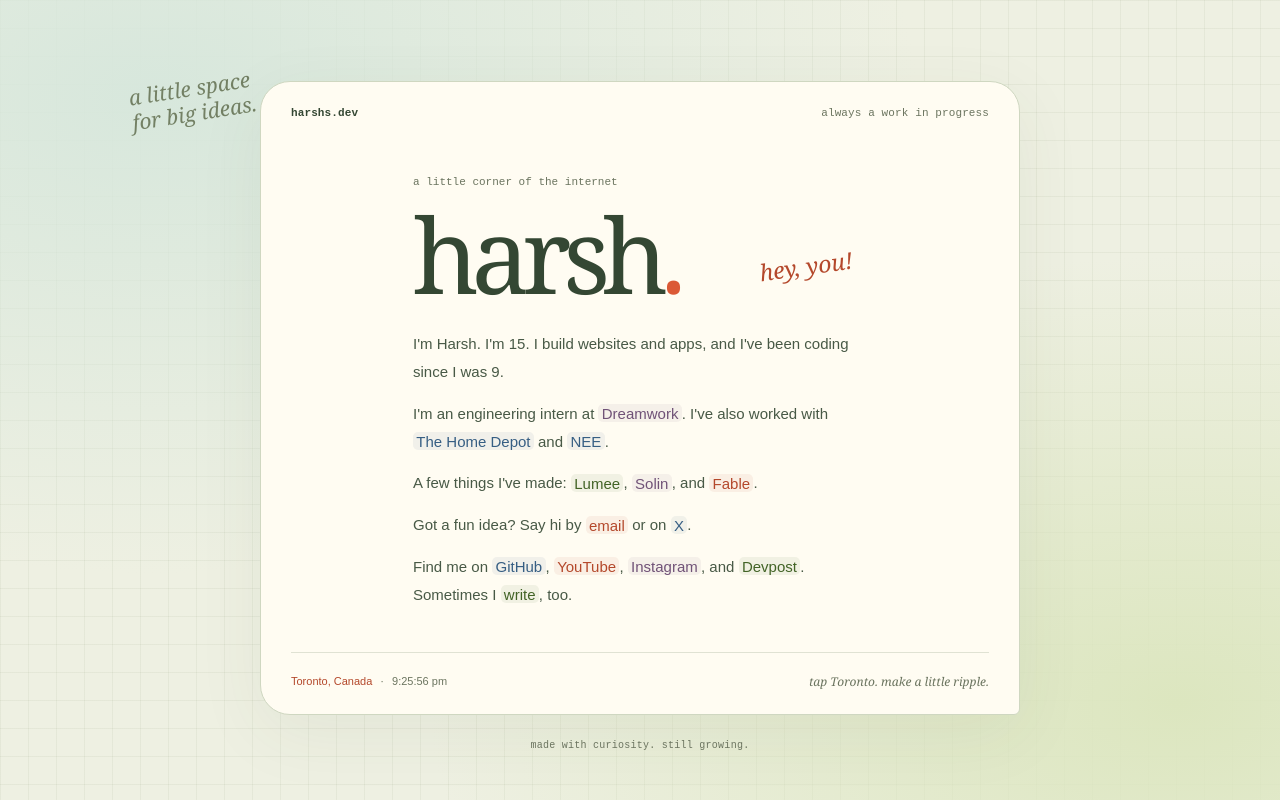
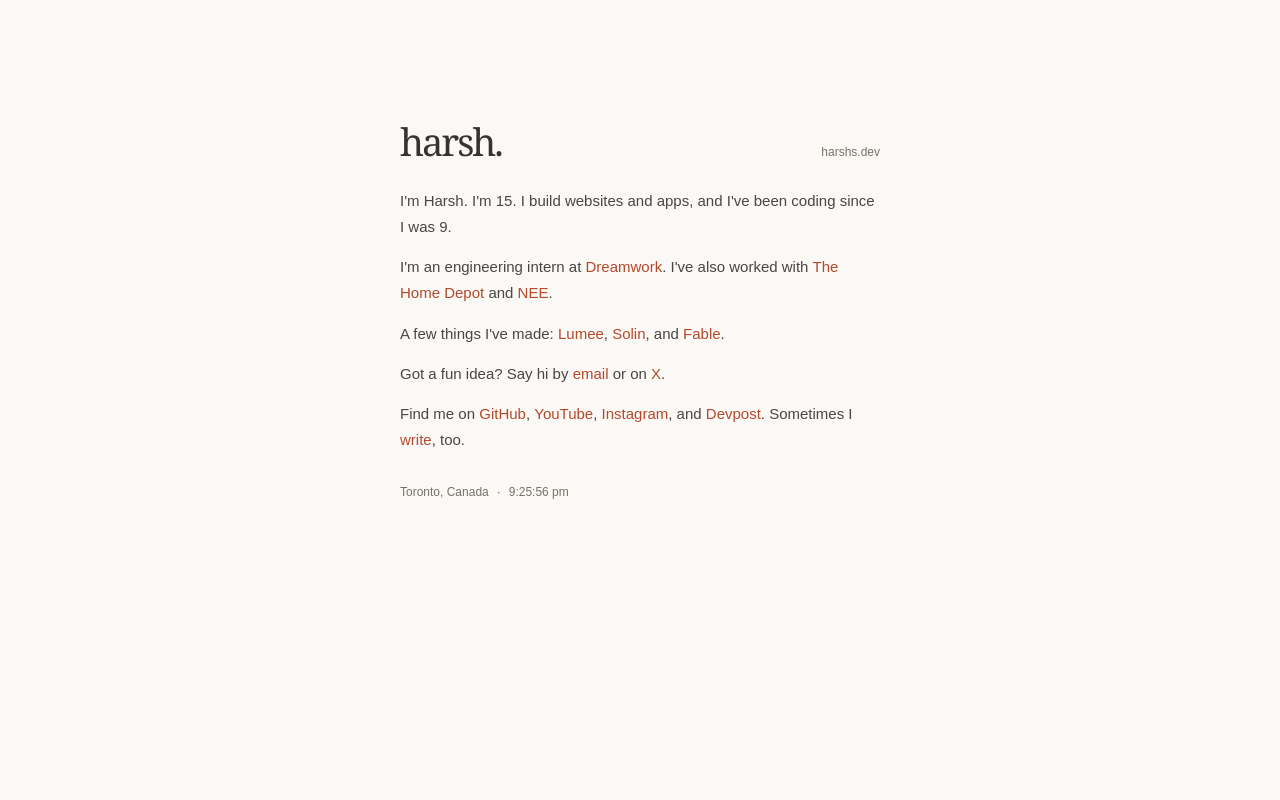
Before and after one commit to GreenKeewi/bio, a Next.js app: page / in a window 1280 px wide. Built offline with nearby package versions, Linux system fonts and the light colour scheme.

Commit message:
Reduce portfolio to compact text and a quiet neutral layout

```diff
--- a/app/globals.css
+++ b/app/globals.css
@@ -2,10 +2,10 @@
 
 :root {
   color-scheme: light;
-  --bg-base: #eef0e2;
-  --plate: #fffcf2;
-  --ink: #344733;
-  --ink-soft: #6b745f;
+  --bg-base: #faf9f6;
+  --plate: #f0ede7;
+  --ink: #35332f;
+  --ink-soft: #777269;
   --accent-blue: #365e83;
   --accent-coral: #b4482b;
   --accent-green: #426326;
@@ -67,95 +67,39 @@ button:focus-visible {
   outline-offset: 4px;
 }
 
-/* A small paper note in a quiet, gridded garden. All decoration is static. */
+/* Compact text, a warm neutral page, and one quiet accent. */
 .home-shell {
-  min-height: 100svh;
-  display: flex;
-  flex-direction: column;
-  align-items: center;
-  justify-content: center;
-  padding: 64px 28px 28px;
-  position: relative;
-  isolation: isolate;
-  background-image:
-    radial-gradient(ellipse at 12% 12%, #d7e7dc 0, transparent 48%),
-    radial-gradient(ellipse at 92% 88%, #dce6bf 0, transparent 45%),
-    linear-gradient(#78866314 1px, transparent 1px),
-    linear-gradient(90deg, #78866314 1px, transparent 1px);
-  background-size: auto, auto, 28px 28px, 28px 28px;
-}
-
-.home-paper {
   width: 100%;
-  max-width: 760px;
-  background: var(--plate);
-  border: 1px solid #cfd7c1;
-  border-radius: 30px 30px 6px 30px;
-  box-shadow: 0 18px 70px #3c4f3010;
-}
-
-.home-topline {
-  display: flex;
-  justify-content: space-between;
-  gap: 16px;
-  padding: 22px 30px;
-  color: var(--ink-soft);
-  font-family: "Courier New", monospace;
-  font-size: 11px;
-  letter-spacing: 0.01em;
-}
-
-.home-wordmark {
-  color: var(--ink);
-  font-weight: 700;
-}
-
-.home-letter {
-  max-width: 510px;
+  max-width: 532px;
   margin: 0 auto;
-  padding: 28px 28px 44px;
+  padding: clamp(64px, 15vh, 144px) 26px 48px;
 }
 
 .home-intro {
-  position: relative;
-  margin-bottom: 27px;
-}
-
-.home-eyebrow {
-  display: block;
-  margin-bottom: 12px;
-  font-family: "Courier New", monospace;
-  font-size: 11px;
-  color: var(--ink-soft);
+  display: flex;
+  align-items: baseline;
+  justify-content: space-between;
+  gap: 16px;
+  margin-bottom: 24px;
 }
 
 .home-intro h1 {
+  color: var(--ink);
   font-family: Georgia, "Times New Roman", serif;
-  font-size: clamp(76px, 12vw, 104px);
+  font-size: 38px;
   font-weight: 400;
-  letter-spacing: -0.075em;
-  line-height: 0.95;
-  color: var(--ink);
+  letter-spacing: -0.055em;
+  line-height: 1.15;
 }
 
-.home-intro h1 span {
-  color: #db5936;
-}
-
-.home-salutation {
-  position: absolute;
-  right: 14px;
-  bottom: 17px;
-  transform: rotate(-8deg);
-  font-family: Georgia, "Times New Roman", serif;
-  font-style: italic;
-  font-size: 23px;
-  color: var(--accent-coral);
+.home-domain {
+  color: var(--ink-soft);
+  font-size: 12px;
 }
 
 .home-copy {
   font-size: 15px;
-  line-height: 1.85;
+  line-height: 1.75;
 }
 
 .home-copy p + p {
@@ -163,79 +107,29 @@ button:focus-visible {
 }
 
 .inline-link {
-  padding: 0.04em 0.22em;
-  background: color-mix(in srgb, currentColor 7%, transparent);
-  border-radius: 5px;
-  white-space: nowrap;
+  color: var(--accent-coral);
+  font-weight: 500;
 }
 
 .home-footer {
-  display: flex;
-  flex-wrap: wrap;
-  align-items: center;
-  justify-content: space-between;
-  gap: 9px 18px;
-  margin: 0 30px;
-  padding: 18px 0 22px;
-  border-top: 1px solid var(--line);
-  font-size: 11px;
+  margin-top: 28px;
   color: var(--ink-soft);
+  font-size: 12px;
 }
 
 .home-location {
   display: flex;
+  align-items: baseline;
   flex-wrap: wrap;
   gap: 0 8px;
 }
 
 .home-location .ripple-word {
-  color: var(--accent-coral);
-}
-
-.home-ripple-note {
-  font-family: Georgia, "Times New Roman", serif;
-  font-style: italic;
-  font-size: 12px;
-}
-
-.home-margin-note {
-  position: absolute;
-  top: 76px;
-  left: max(24px, calc(50% - 510px));
-  z-index: -1;
-  transform: rotate(-9deg);
-  font-family: Georgia, "Times New Roman", serif;
-  font-size: 21px;
-  font-style: italic;
-  line-height: 1.2;
-  color: #738064;
-}
-
-.home-signoff {
-  margin-top: 22px;
-  font-family: "Courier New", monospace;
-  font-size: 10px;
-  letter-spacing: 0.025em;
   color: var(--ink-soft);
 }
 
-@media (max-width: 1100px) {
-  .home-margin-note { display: none; }
-}
-
 @media (max-width: 600px) {
-  .home-shell { padding: 24px 14px; }
-  .home-paper { border-radius: 24px 24px 5px 24px; }
-  .home-topline { padding: 20px 22px; font-size: 10px; }
-  .home-topline > span { max-width: 110px; text-align: right; }
-  .home-letter { padding: 30px 24px 32px; }
-  .home-salutation { right: 0; bottom: 10px; font-size: 20px; }
-  .home-footer { margin: 0 24px; flex-direction: column; align-items: flex-start; }
-}
-
-@media (max-width: 359px) {
-  .home-salutation { display: none; }
-  .home-letter { padding-inline: 20px; }
+  .home-shell { padding-top: 64px; }
 }
 
 /* ── blog post MDX content ── */
--- a/app/page.tsx
+++ b/app/page.tsx
@@ -1,36 +1,25 @@
 import type { ReactNode } from "react";
-import Link from "next/link";
 import LiveClock from "./components/LiveClock";
 import { RippleWord } from "./components/PixelRipple";
 
 function InlineLink({
   href,
   children,
-  tone = "blue",
 }: {
   href: string;
   children: ReactNode;
-  tone?: "blue" | "coral" | "green" | "purple";
 }) {
-  return <a className={`inline-link link-${tone}`} href={href}>{children}</a>;
+  return <a className="inline-link" href={href}>{children}</a>;
 }
 
 export default function Home() {
   return (
     <main className="home-shell">
-      <div className="home-margin-note" aria-hidden="true">a little space<br />for big ideas.</div>
-      <article className="home-paper">
-        <header className="home-topline">
-          <Link href="/" className="home-wordmark">harshs.dev</Link>
-          <span>always a work in progress</span>
+      <article className="home-content">
+        <header className="home-intro">
+          <h1>harsh.</h1>
+          <span className="home-domain">harshs.dev</span>
         </header>
-
-        <div className="home-letter">
-          <div className="home-intro">
-            <span className="home-eyebrow">a little corner of the internet</span>
-            <h1>harsh<span>.</span></h1>
-            <span className="home-salutation" aria-hidden="true">hey, you!</span>
-          </div>
           <div className="home-copy">
             <p>
               I&apos;m Harsh. I&apos;m 15.
@@ -38,30 +27,29 @@ export default function Home() {
             </p>
 
             <p>
-              I&apos;m an engineering intern at <InlineLink tone="purple" href="https://x.com/dreamworkhq">Dreamwork</InlineLink>.
+              I&apos;m an engineering intern at <InlineLink href="https://x.com/dreamworkhq">Dreamwork</InlineLink>.
               I&apos;ve also worked with <InlineLink href="https://x.com/HomeDepot">The Home Depot</InlineLink> and{" "}
               <InlineLink href="https://x.com/NEEIOnline">NEE</InlineLink>.
             </p>
 
             <p>
-              A few things I&apos;ve made: <InlineLink tone="green" href="https://lumee.harshs.dev">Lumee</InlineLink>,{" "}
-              <InlineLink tone="purple" href="https://heysolin.com">Solin</InlineLink>, and{" "}
-              <InlineLink tone="coral" href="https://usefable.ca">Fable</InlineLink>.
+              A few things I&apos;ve made: <InlineLink href="https://lumee.harshs.dev">Lumee</InlineLink>,{" "}
+              <InlineLink href="https://heysolin.com">Solin</InlineLink>, and{" "}
+              <InlineLink href="https://usefable.ca">Fable</InlineLink>.
             </p>
 
             <p>
-              Got a fun idea? Say hi by <InlineLink tone="coral" href="mailto:harshithseeta@gmail.com">email</InlineLink> or on{" "}
+              Got a fun idea? Say hi by <InlineLink href="mailto:harshithseeta@gmail.com">email</InlineLink> or on{" "}
               <InlineLink href="https://x.com/harshTalksAI">X</InlineLink>.
             </p>
             <p>
               Find me on <InlineLink href="https://github.com/GreenKeewi">GitHub</InlineLink>,{" "}
-              <InlineLink tone="coral" href="https://www.youtube.com/channel/UCUSQ134t1G9XRf3x9oY-1wQ">YouTube</InlineLink>,{" "}
-              <InlineLink tone="purple" href="https://www.instagram.com/harshtalksai/">Instagram</InlineLink>, and{" "}
-              <InlineLink tone="green" href="https://devpost.com/GreenKeewi">Devpost</InlineLink>. Sometimes I{" "}
-              <InlineLink tone="green" href="/blog">write</InlineLink>, too.
+              <InlineLink href="https://www.youtube.com/channel/UCUSQ134t1G9XRf3x9oY-1wQ">YouTube</InlineLink>,{" "}
+              <InlineLink href="https://www.instagram.com/harshtalksai/">Instagram</InlineLink>, and{" "}
+              <InlineLink href="https://devpost.com/GreenKeewi">Devpost</InlineLink>. Sometimes I{" "}
+              <InlineLink href="/blog">write</InlineLink>, too.
             </p>
           </div>
-        </div>
 
         <footer className="home-footer">
           <div className="home-location">
@@ -69,10 +57,8 @@ export default function Home() {
             <span aria-hidden="true">·</span>
             <LiveClock />
           </div>
-          <span className="home-ripple-note">tap Toronto. make a little ripple.</span>
         </footer>
       </article>
-      <p className="home-signoff">made with curiosity. still growing.</p>
     </main>
   );
 }
```
